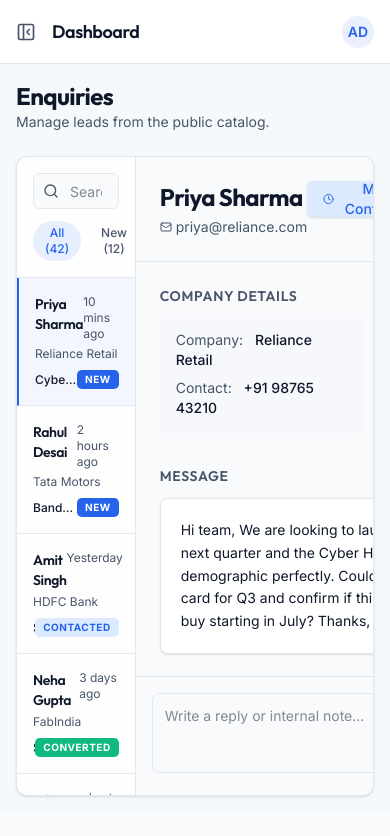
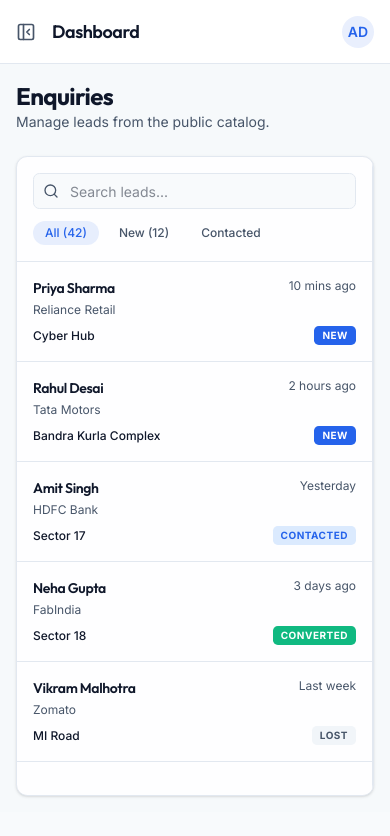
Before and after one commit to 9125aditya/Hording-dashboard, a Next.js app: page /enquiries in a window 390 px wide. Shown: the top 836 px of the page. Built offline with nearby package versions, Linux system fonts and the light colour scheme.

Commit message:
fix: resolve mobile layout height issues and button sizing

```diff
--- a/src/app/(admin)/enquiries/page.tsx
+++ b/src/app/(admin)/enquiries/page.tsx
@@ -1,14 +1,29 @@
-import { Search, CheckCircle2, XCircle, Mail, Clock } from "lucide-react";
+"use client";
+
+import { useState } from "react";
+import { Search, CheckCircle2, XCircle, Mail, Clock, ArrowLeft, Phone } from "lucide-react";
 
 const ENQUIRIES = [
-  { id: 1, name: "Priya Sharma", company: "Reliance Retail", email: "priya@reliance.com", site: "Cyber Hub", status: "New", date: "10 mins ago" },
-  { id: 2, name: "Rahul Desai", company: "Tata Motors", email: "rahul@tata.com", site: "Bandra Kurla Complex", status: "New", date: "2 hours ago" },
-  { id: 3, name: "Amit Singh", company: "HDFC Bank", email: "amit@hdfc.com", site: "Sector 17", status: "Contacted", date: "Yesterday" },
-  { id: 4, name: "Neha Gupta", company: "FabIndia", email: "neha@fabindia.com", site: "Sector 18", status: "Converted", date: "3 days ago" },
-  { id: 5, name: "Vikram Malhotra", company: "Zomato", email: "vikram@zomato.com", site: "MI Road", status: "Lost", date: "Last week" },
+  { id: 1, name: "Priya Sharma", company: "Reliance Retail", email: "priya@reliance.com", phone: "+91 98765 43210", site: "Cyber Hub", siteId: "S-1043", status: "New", date: "10 mins ago", message: "Hi team,\n\nWe are looking to launch a new festive campaign next quarter and the Cyber Hub digital hoarding fits our demographic perfectly.\n\nCould you please send over the rate card for Q3 and confirm if this site is available for a 4-week buy starting in July?\n\nThanks,\nPriya" },
+  { id: 2, name: "Rahul Desai", company: "Tata Motors", email: "rahul@tata.com", phone: "+91 98123 45678", site: "Bandra Kurla Complex", siteId: "S-1047", status: "New", date: "2 hours ago", message: "Hello,\n\nInterested in the BKC front-lit hoarding for an upcoming launch event. Please share availability and pricing for a 2-month booking.\n\nRegards,\nRahul" },
+  { id: 3, name: "Amit Singh", company: "HDFC Bank", email: "amit@hdfc.com", phone: "+91 99887 76655", site: "Sector 17", siteId: "S-1044", status: "Contacted", date: "Yesterday", message: "Following up on our call - can you send the updated quote for Sector 17 with the back-lit upgrade included?" },
+  { id: 4, name: "Neha Gupta", company: "FabIndia", email: "neha@fabindia.com", phone: "+91 97654 32109", site: "Sector 18", siteId: "S-1046", status: "Converted", date: "3 days ago", message: "Confirming our booking for Sector 18 starting next month. Please send the contract for signature." },
+  { id: 5, name: "Vikram Malhotra", company: "Zomato", email: "vikram@zomato.com", phone: "+91 96543 21098", site: "MI Road", siteId: "S-1045", status: "Lost", date: "Last week", message: "We've decided to go with another vendor for this quarter's campaign. Thanks for the detailed proposal." },
 ];
 
+const statusStyle = (status: string) => {
+  switch (status) {
+    case "New": return "bg-primary text-primary-foreground";
+    case "Contacted": return "bg-secondary text-secondary-foreground";
+    case "Converted": return "bg-available text-primary-foreground";
+    default: return "bg-muted text-muted-foreground";
+  }
+};
+
 export default function EnquiriesPage() {
+  const [selectedId, setSelectedId] = useState<number | null>(null);
+  const selected = ENQUIRIES.find((e) => e.id === selectedId) ?? null;
+
   return (
     <div className="space-y-6 max-w-6xl mx-auto h-[calc(100vh-8rem)] flex flex-col">
       <div className="flex flex-col sm:flex-row sm:items-center justify-between gap-4">
@@ -20,8 +35,8 @@
 
       <div className="bg-card border border-border rounded-xl shadow-sm flex flex-1 overflow-hidden">
 
-        {/* Inbox List (Left Panel) */}
-        <div className="w-1/3 border-r border-border flex flex-col bg-muted/10">
+        {/* Inbox List (Left Panel) — full width on mobile, hidden once a lead is opened */}
+        <div className={`w-full md:w-1/3 lg:w-2/5 border-r border-border flex-col bg-muted/10 ${selected ? "hidden md:flex" : "flex"}`}>
           <div className="p-4 border-b border-border">
             <div className="relative">
               <Search className="absolute left-2.5 top-2.5 h-4 w-4 text-muted-foreground" />
@@ -31,49 +46,61 @@
                 className="w-full h-9 pl-9 pr-4 rounded-md border border-input bg-background text-sm focus:outline-none focus:ring-1 focus:ring-primary"
               />
             </div>
-            <div className="flex gap-2 mt-3">
-              <button className="px-3 py-1 rounded-full bg-primary/10 text-primary text-xs font-medium">All (42)</button>
-              <button className="px-3 py-1 rounded-full hover:bg-muted text-muted-foreground text-xs font-medium">New (12)</button>
-              <button className="px-3 py-1 rounded-full hover:bg-muted text-muted-foreground text-xs font-medium">Contacted</button>
+            <div className="flex gap-2 mt-3 overflow-x-auto hide-scrollbar">
+              <button className="whitespace-nowrap px-3 py-1 rounded-full bg-primary/10 text-primary text-xs font-medium">All (42)</button>
+              <button className="whitespace-nowrap px-3 py-1 rounded-full hover:bg-muted text-muted-foreground text-xs font-medium">New (12)</button>
+              <button className="whitespace-nowrap px-3 py-1 rounded-full hover:bg-muted text-muted-foreground text-xs font-medium">Contacted</button>
             </div>
           </div>
 
           <div className="flex-1 overflow-y-auto">
-            {ENQUIRIES.map((eq, i) => (
-              <div key={eq.id} className={`p-4 border-b border-border cursor-pointer transition-colors ${i === 0 ? 'bg-primary/5 border-l-2 border-l-primary' : 'hover:bg-muted/50'}`}>
+            {ENQUIRIES.map((eq) => (
+              <button
+                key={eq.id}
+                onClick={() => setSelectedId(eq.id)}
+                className={`w-full text-left p-4 border-b border-border cursor-pointer transition-colors ${eq.id === selectedId ? "bg-primary/5 border-l-2 border-l-primary" : "hover:bg-muted/50"}`}
+              >
                 <div className="flex justify-between items-start mb-1">
                   <h4 className="font-semibold text-sm">{eq.name}</h4>
-                  <span className="text-xs text-muted-foreground">{eq.date}</span>
+                  <span className="text-xs text-muted-foreground whitespace-nowrap ml-2">{eq.date}</span>
                 </div>
                 <div className="text-xs text-muted-foreground mb-2">{eq.company}</div>
-                <div className="flex justify-between items-center">
-                  <span className="text-xs font-medium text-foreground truncate max-w-[150px]">{eq.site}</span>
-                  <span className={`text-[10px] font-bold px-2 py-0.5 rounded-sm uppercase tracking-wider
-                    ${eq.status === 'New' ? 'bg-primary text-primary-foreground' :
-                      eq.status === 'Contacted' ? 'bg-secondary text-secondary-foreground' :
-                      eq.status === 'Converted' ? 'bg-available text-primary-foreground' : 'bg-muted text-muted-foreground'}`
-                  }>
+                <div className="flex justify-between items-center gap-2">
+                  <span className="text-xs font-medium text-foreground truncate">{eq.site}</span>
+                  <span className={`text-[10px] font-bold px-2 py-0.5 rounded-sm uppercase tracking-wider whitespace-nowrap ${statusStyle(eq.status)}`}>
                     {eq.status}
                   </span>
                 </div>
-              </div>
+              </button>
             ))}
           </div>
         </div>
 
-        {/* Lead Detail (Right Panel) */}
-        <div className="flex-1 flex flex-col bg-background relative">
+        {/* Lead Detail (Right Panel) — full width on mobile, only shown once a lead is opened */}
+        <div className={`flex-1 flex-col bg-background relative ${selected ? "flex" : "hidden md:flex"}`}>
+          {selected ? (
+            <>
               {/* Header */}
-          <div className="p-6 border-b border-border flex justify-between items-start">
+              <div className="p-4 sm:p-6 border-b border-border flex flex-col sm:flex-row sm:justify-between sm:items-start gap-4">
+                <div className="flex items-start gap-3">
+                  <button
+                    onClick={() => setSelectedId(null)}
+                    className="md:hidden mt-1 -ml-1 p-1.5 rounded-md text-muted-foreground hover:text-foreground hover:bg-muted transition-colors flex-shrink-0"
+                    aria-label="Back to list"
+                  >
+                    <ArrowLeft className="h-5 w-5" />
+                  </button>
                   <div>
-               <h2 className="text-2xl font-bold tracking-tight">Priya Sharma</h2>
-               <p className="text-muted-foreground text-sm mt-1 flex items-center"><Mail className="h-3 w-3 mr-1"/> priya@reliance.com</p>
+                    <h2 className="text-xl sm:text-2xl font-bold tracking-tight">{selected.name}</h2>
+                    <p className="text-muted-foreground text-sm mt-1 flex items-center"><Mail className="h-3 w-3 mr-1 flex-shrink-0" /> {selected.email}</p>
+                    <p className="text-muted-foreground text-sm mt-1 flex items-center"><Phone className="h-3 w-3 mr-1 flex-shrink-0" /> {selected.phone}</p>
                   </div>
-             <div className="flex gap-2">
-               <button className="inline-flex h-9 items-center justify-center rounded-md bg-secondary px-4 py-2 text-sm font-medium text-secondary-foreground shadow-sm hover:bg-secondary/80 transition-colors">
-                 <Clock className="mr-2 h-4 w-4" /> Mark Contacted
+                </div>
+                <div className="flex gap-2 flex-wrap">
+                  <button className="inline-flex h-9 items-center justify-center rounded-md bg-secondary px-3 py-2 text-sm font-medium text-secondary-foreground shadow-sm hover:bg-secondary/80 transition-colors">
+                    <Clock className="mr-2 h-4 w-4" /> <span className="hidden sm:inline">Mark</span> Contacted
                   </button>
-               <button className="inline-flex h-9 items-center justify-center rounded-md bg-available px-4 py-2 text-sm font-medium text-primary-foreground shadow-sm hover:bg-available/90 transition-colors">
+                  <button className="inline-flex h-9 items-center justify-center rounded-md bg-available px-3 py-2 text-sm font-medium text-primary-foreground shadow-sm hover:bg-available/90 transition-colors">
                     <CheckCircle2 className="mr-2 h-4 w-4" /> Convert
                   </button>
                   <button className="inline-flex h-9 items-center justify-center rounded-md border border-input bg-background px-3 py-2 text-sm font-medium text-muted-foreground hover:text-destructive hover:border-destructive hover:bg-destructive/10 transition-colors">
@@ -83,37 +110,28 @@
               </div>
 
               {/* Body */}
-          <div className="p-6 flex-1 overflow-y-auto">
-             <div className="grid grid-cols-2 gap-8 mb-8">
+              <div className="p-4 sm:p-6 flex-1 overflow-y-auto">
+                <div className="grid grid-cols-1 sm:grid-cols-2 gap-4 sm:gap-8 mb-8">
                   <div>
                     <h3 className="text-sm font-semibold text-muted-foreground mb-2 uppercase tracking-wider">Company Details</h3>
                     <div className="bg-muted/30 rounded-lg p-4 space-y-2">
-                     <p className="text-sm"><span className="text-muted-foreground mr-2">Company:</span> <span className="font-medium">Reliance Retail</span></p>
-                     <p className="text-sm"><span className="text-muted-foreground mr-2">Contact:</span> <span className="font-medium">+91 98765 43210</span></p>
+                      <p className="text-sm"><span className="text-muted-foreground mr-2">Company:</span> <span className="font-medium">{selected.company}</span></p>
+                      <p className="text-sm"><span className="text-muted-foreground mr-2">Contact:</span> <span className="font-medium">{selected.phone}</span></p>
                     </div>
                   </div>
                   <div>
                     <h3 className="text-sm font-semibold text-muted-foreground mb-2 uppercase tracking-wider">Interest</h3>
                     <div className="bg-primary/5 border border-primary/20 rounded-lg p-4 space-y-2">
-                     <p className="text-sm"><span className="text-primary/70 mr-2">Site:</span> <span className="font-medium text-primary">Cyber Hub</span></p>
-                     <p className="text-sm"><span className="text-primary/70 mr-2">ID:</span> <span className="font-mono text-xs">S-1043</span></p>
+                      <p className="text-sm"><span className="text-primary/70 mr-2">Site:</span> <span className="font-medium text-primary">{selected.site}</span></p>
+                      <p className="text-sm"><span className="text-primary/70 mr-2">ID:</span> <span className="font-mono text-xs">{selected.siteId}</span></p>
                     </div>
                   </div>
                 </div>
 
                 <div>
                   <h3 className="text-sm font-semibold text-muted-foreground mb-3 uppercase tracking-wider">Message</h3>
-               <div className="bg-card border border-border rounded-lg p-5 shadow-sm">
-                 <p className="text-sm leading-relaxed whitespace-pre-wrap">
-                   Hi team,
-
-                   We are looking to launch a new festive campaign next quarter and the Cyber Hub digital hoarding fits our demographic perfectly.
-
-                   Could you please send over the rate card for Q3 and confirm if this site is available for a 4-week buy starting in July?
-
-                   Thanks,
-                   Priya
-                 </p>
+                  <div className="bg-card border border-border rounded-lg p-4 sm:p-5 shadow-sm">
+                    <p className="text-sm leading-relaxed whitespace-pre-wrap">{selected.message}</p>
                   </div>
                 </div>
               </div>
@@ -121,13 +139,19 @@
               {/* Reply Box placeholder */}
               <div className="p-4 border-t border-border bg-muted/10">
                 <div className="relative">
-              <textarea placeholder="Write a reply or internal note..." className="w-full p-3 pr-24 rounded-lg border border-input bg-background text-sm focus:outline-none focus:ring-1 focus:ring-primary min-h-[80px] resize-none" />
+                  <textarea placeholder="Write a reply or internal note..." className="w-full p-3 pr-3 sm:pr-24 pb-12 sm:pb-3 rounded-lg border border-input bg-background text-sm focus:outline-none focus:ring-1 focus:ring-primary min-h-[80px] resize-none" />
                   <div className="absolute right-3 bottom-3 flex gap-2">
                     <button className="px-3 py-1.5 rounded-md text-xs font-medium bg-muted text-muted-foreground hover:bg-muted/80">Add Note</button>
                     <button className="px-3 py-1.5 rounded-md text-xs font-medium bg-primary text-primary-foreground hover:bg-primary/90 shadow-sm">Reply</button>
                   </div>
                 </div>
               </div>
+            </>
+          ) : (
+            <div className="flex-1 flex items-center justify-center text-sm text-muted-foreground">
+              Select an enquiry to view details.
+            </div>
+          )}
         </div>
       </div>
     </div>
--- a/src/app/(public)/page.tsx
+++ b/src/app/(public)/page.tsx
@@ -25,11 +25,11 @@
           <p className="text-lg md:text-2xl text-sky-tint mb-10 max-w-2xl mx-auto font-light leading-relaxed">
             Premium outdoor media locations for brands that demand visual impact.
           </p>
-          <div className="flex flex-col sm:flex-row gap-4 justify-center items-center">
-            <Link href="/catalog" className="inline-flex h-14 items-center justify-center rounded-full bg-primary px-8 text-base font-semibold text-primary-foreground shadow-lg transition-all hover:bg-primary/90 hover:scale-105 active:scale-95">
+          <div className="flex flex-col sm:flex-row gap-4 justify-center items-center w-full">
+            <Link href="/catalog" className="w-full sm:w-auto inline-flex h-14 items-center justify-center rounded-full bg-primary px-8 text-base font-semibold text-primary-foreground shadow-lg transition-all hover:bg-primary/90 hover:scale-105 active:scale-95">
               Browse Catalog
             </Link>
-            <Link href="/contact" className="inline-flex h-14 items-center justify-center rounded-full border-2 border-cloud bg-transparent px-8 text-base font-semibold text-cloud shadow-sm transition-all hover:bg-cloud hover:text-ink hover:scale-105 active:scale-95">
+            <Link href="/contact" className="w-full sm:w-auto inline-flex h-14 items-center justify-center rounded-full border-2 border-cloud bg-transparent px-8 text-base font-semibold text-cloud shadow-sm transition-all hover:bg-cloud hover:text-ink hover:scale-105 active:scale-95">
               Contact for rates
             </Link>
           </div>
@@ -118,7 +118,7 @@
             {/* Search Box */}
             <div className="bg-card/10 backdrop-blur-md border border-cloud/10 rounded-2xl p-6 shadow-2xl">
               <h3 className="font-semibold text-lg mb-4 text-cloud">Search Area</h3>
-              <div className="flex flex-col sm:flex-row gap-3">
+              <div className="flex flex-col sm:flex-row gap-3 w-full">
                 <div className="relative flex-1">
                   <div className="absolute left-4 top-1/2 -translate-y-1/2">
                     <MapPin className="h-5 w-5 text-cloud/50" />
@@ -129,7 +129,7 @@
                     className="w-full h-14 pl-12 pr-4 rounded-xl border border-cloud/20 bg-ink/50 text-cloud placeholder:text-cloud/40 focus:outline-none focus:ring-2 focus:ring-primary focus:border-transparent transition-all"
                   />
                 </div>
-                <Link href="/map" className="inline-flex h-14 items-center justify-center rounded-xl bg-primary px-8 text-base font-semibold text-primary-foreground shadow-lg transition-all hover:bg-primary/90 hover:scale-105 active:scale-95 whitespace-nowrap">
+                <Link href="/map" className="w-full sm:w-auto inline-flex h-14 items-center justify-center rounded-xl bg-primary px-8 text-base font-semibold text-primary-foreground shadow-lg transition-all hover:bg-primary/90 hover:scale-105 active:scale-95 whitespace-nowrap">
                   Explore Map
                 </Link>
               </div>
--- a/src/app/globals.css
+++ b/src/app/globals.css
@@ -132,3 +132,12 @@
     @apply font-heading font-semibold tracking-tight;
   }
 }
+
+.hide-scrollbar {
+  -ms-overflow-style: none;
+  scrollbar-width: none;
+}
+
+.hide-scrollbar::-webkit-scrollbar {
+  display: none;
+}
--- a/src/components/MapPageClient.tsx
+++ b/src/components/MapPageClient.tsx
@@ -81,7 +81,7 @@
     <div className="flex flex-col md:flex-row" style={{ height: "calc(100vh - 64px)" }}>
 
       {/* Left Panel — Search & List */}
-      <div className="w-full md:w-[380px] lg:w-[420px] h-[55vh] md:h-full bg-white border-t md:border-t-0 md:border-r border-slate-200 flex flex-col flex-shrink-0 order-2 md:order-1">
+      <div className="w-full md:w-[380px] lg:w-[420px] h-[55%] md:h-full bg-white border-t md:border-t-0 md:border-r border-slate-200 flex flex-col flex-shrink-0 order-2 md:order-1">
 
         {/* Panel Header */}
         <div className="p-5 border-b border-slate-100">
@@ -220,7 +220,7 @@
       </div>
 
       {/* Right — Map Area */}
-      <div className="flex-1 relative order-1 md:order-2 h-[45vh] md:h-full flex-shrink-0">
+      <div className="w-full relative order-1 md:order-2 h-[45%] md:h-full flex-shrink-0 md:flex-1">
         <LeafletMap onMarkerClick={handleMarkerClick} />
       </div>
 
```
Also changed, not shown: src/app/(admin)/dashboard/page.tsx (+6 -6 lines), src/app/(admin)/inventory/page.tsx (+31 -3 lines). Lines whose indentation alone changed are shown as unchanged.
